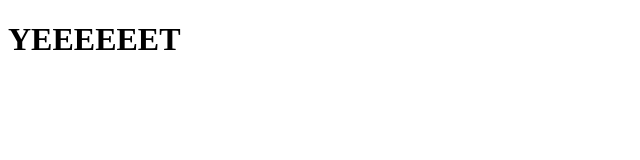
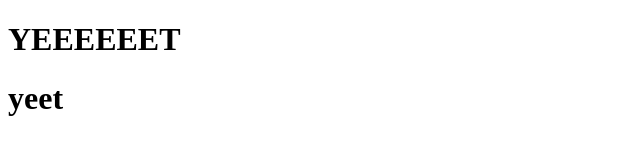
Before and after one commit to erikmains/kayden-site, a plain HTML site: page index.html in a window 1280 px wide. Shown: the full height of the page, 0-640 px from the left. Drawn offline with Linux system fonts and the light colour scheme.

Commit message:
added yeet

```diff
--- a/index.html
+++ b/index.html
@@ -5,5 +5,6 @@
     </head>
     <body>
         <h1>YEEEEEET</h1>
+        <h1>yeet</h1>
     </body>
 </html>
```
